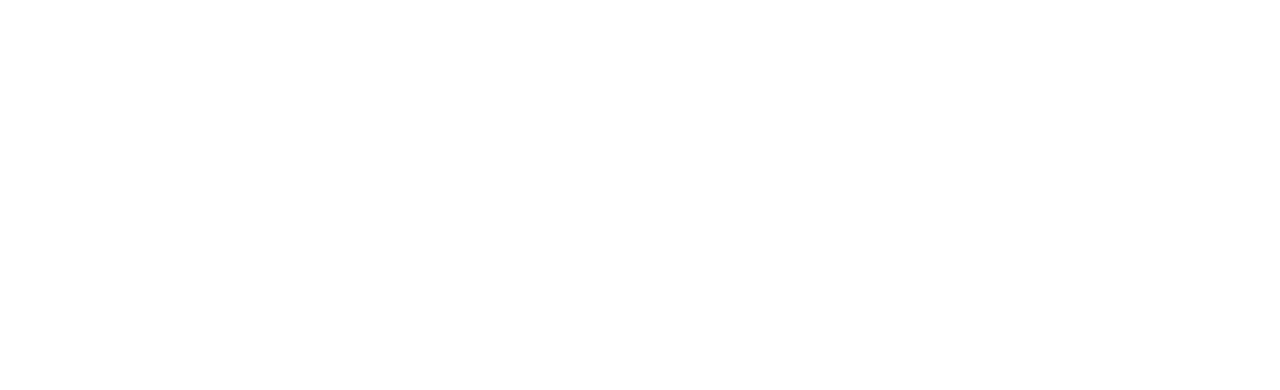
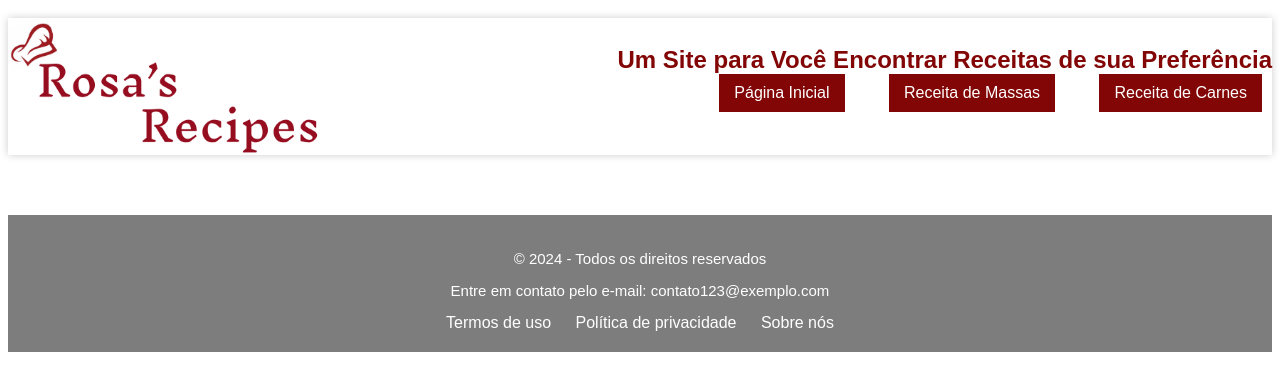
Before and after one commit to Jujuzix/atividade-2.0-Receitas, a website: page pagCarnes.html in a window 1280 px wide. Drawn offline with Linux system fonts and the light colour scheme.

Commit message:
Commit Branch 3
Inserindo Header e Footer para Inicialização da pagina de Carnes

```diff
--- a/css/style1.css
+++ b/css/style1.css
@@ -2,6 +2,7 @@
     font-family: Arial, Helvetica, sans-serif;
 }
 .container {
+    box-shadow: 0 0 8px rgba(0, 0, 0, 0.2);
     width: 100%;
     max-width: 100%;
     margin: 0 auto;
@@ -55,12 +56,12 @@ header {
     text-decoration: none;
     padding: 10px 15px;
     display: inline-block;
-    transition: 0.5s;
+    transition: 0.8s;
 }
 
 .nav-links li a:hover {
-    background-color: #7e3535;
-    color: #fff;
+    background-color: #ffffff;
+    color: #830606;
 }
 
 .content {
--- a/css/style2.css
+++ b/css/style2.css
@@ -2,6 +2,7 @@
     font-family: Arial, Helvetica, sans-serif;
 }
 .container {
+    box-shadow: 0 0 8px rgba(0, 0, 0, 0.2);
     width: 100%;
     max-width: 100%;
     margin: 0 auto;
@@ -55,13 +56,14 @@ header {
     text-decoration: none;
     padding: 10px 15px;
     display: inline-block;
-    transition: 0.5s;
+    transition: 0.8s;
 }
 
 .nav-links li a:hover {
-    background-color: #7e3535;
-    color: #fff;
+    background-color: #ffffff;
+    color: #830606;
 }
+
 
 .content {
     padding: 50px 0;
--- a/css/style3.css
+++ b/css/style3.css
@@ -2,6 +2,7 @@
     font-family: Arial, Helvetica, sans-serif;
 }
 .container {
+    box-shadow: 0 0 8px rgba(0, 0, 0, 0.2);
     width: 100%;
     max-width: 100%;
     margin: 0 auto;
@@ -55,13 +56,14 @@ header {
     text-decoration: none;
     padding: 10px 15px;
     display: inline-block;
-    transition: 0.5s;
+    transition: 0.8s;
 }
 
 .nav-links li a:hover {
-    background-color: #7e3535;
-    color: #fff;
+    background-color: #ffffff;
+    color: #830606;
 }
+
 
 .content {
     padding: 50px 0;
--- a/css/style4.css
+++ b/css/style4.css
@@ -0,0 +1,122 @@
+*{
+    font-family: Arial, Helvetica, sans-serif;
+}
+.container {
+    box-shadow: 0 0 8px rgba(0, 0, 0, 0.2);
+    width: 100%;
+    max-width: 100%;
+    margin: 0 auto;
+    display: flex;
+    justify-content: space-between;
+    align-items: center;
+    border-bottom: #830606;
+}
+
+.container img {
+    width: 25%;
+    max-width: 100%;
+}
+
+header {
+    background-color: #ffffff;
+    color: #fff;
+    padding: 10px 0;
+    border-bottom: #830606;
+}
+
+
+.barraNav {
+    flex-grow: 1;
+    text-align: center;
+}
+
+.barraNav h1 {
+    font-size: 1.5rem;
+    margin: 0;
+    padding: 0;
+}
+
+.nav-links {
+    text-align: end;
+    list-style-type: none;
+    margin-bottom: 15px;
+    padding: 0;
+}
+
+.nav-links li {
+    background-color: #830606;
+    display: inline-block;
+    margin-left: 30px;
+}
+
+.nav-links li a {
+    margin-bottom: auto;
+    color: #fff;
+    background-color: #830606;
+    text-decoration: none;
+    padding: 10px 15px;
+    display: inline-block;
+    transition: 0.8s;
+}
+
+.nav-links li a:hover {
+    background-color: #ffffff;
+    color: #830606;
+}
+
+.content {
+    padding: 50px 0;
+    text-align: center;
+}
+
+.div2 {
+text-align: center;
+    width: 100%;
+    max-width: 1200px;
+    margin: 20px auto;
+    padding: 10px;
+}
+
+.div2 img {
+    width: 100%;
+    height: auto;
+    border-radius: 8px;
+    min-height: 100px;
+    min-width: 100px;
+}
+
+h1{
+    margin-right: 15px;
+    text-align: end;
+    color: #830606;
+}
+
+
+/* Css Rodape*/
+footer {
+	background-color: #7e7d7d;
+	color: #fff;
+	padding: 20px;
+	text-align: center;
+	margin-top: 50px;
+}
+
+ul {
+	list-style: none;
+	padding: 0;
+	margin: 0;
+}
+
+li {
+	display: inline-block;
+	margin: 0 10px;
+}
+
+a {
+	color: #fff;
+	text-decoration: none;
+}
+
+p{
+    font-size: 15px;
+}
--- a/pagCarnes.html
+++ b/pagCarnes.html
@@ -0,0 +1,43 @@
+<!DOCTYPE html>
+<html lang="pt-br">
+<head>
+    <meta charset="UTF-8">
+    <meta name="viewport" content="width=device-width, initial-scale=1.0">
+    <meta name="theme-color" content="white">
+    <link rel="stylesheet" href="css/style4.css">
+    <link rel="icon" href="./favicon.png" type="image/png">
+    <link rel="manifest" href="/manifest.json"/>
+    <link rel="apple-touch-icon" href="images/logo.png">
+    <title></title>
+</head>
+<body>
+    <header>
+        <div class="container" >
+            <img src="./images/LogoPDM.png" />
+            <nav class="barraNav">
+                <h1>Um Site para Você Encontrar Receitas de sua Preferência</h1>
+                <ul class="nav-links">
+                    <li><a href="/">Página Inicial</a></li>
+                    <li><a href="pagMassas">Receita de Massas</a></li>
+                    <li><a href="pagDoces">Receita de Carnes</a></li>
+                </ul>
+            </nav>
+        </div>
+    </header>
+
+
+
+<footer>
+    <p>&copy; 2024 - Todos os direitos reservados</p>
+    <p>Entre em contato pelo e-mail: contato123@exemplo.com</p>
+    <nav>
+        <ul>
+            <li><a href="#">Termos de uso</a></li>
+            <li><a href="#">Política de privacidade</a></li>
+            <li><a href="#">Sobre nós</a></li></ul>
+    </nav>
+</footer>
+
+<script src="js/main.js"></script>
+</body>
+</html>
```
Also changed, not shown: pagMassas.html (+1 -1 lines).
